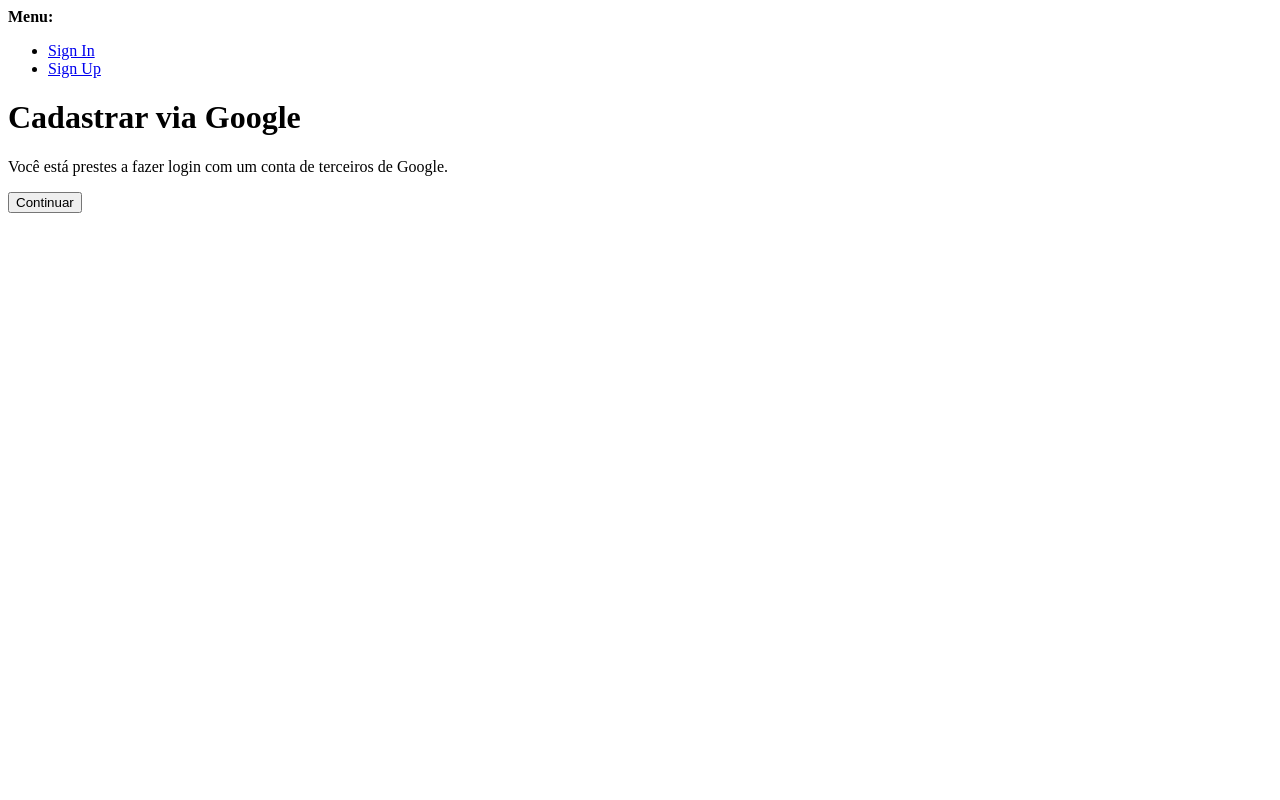
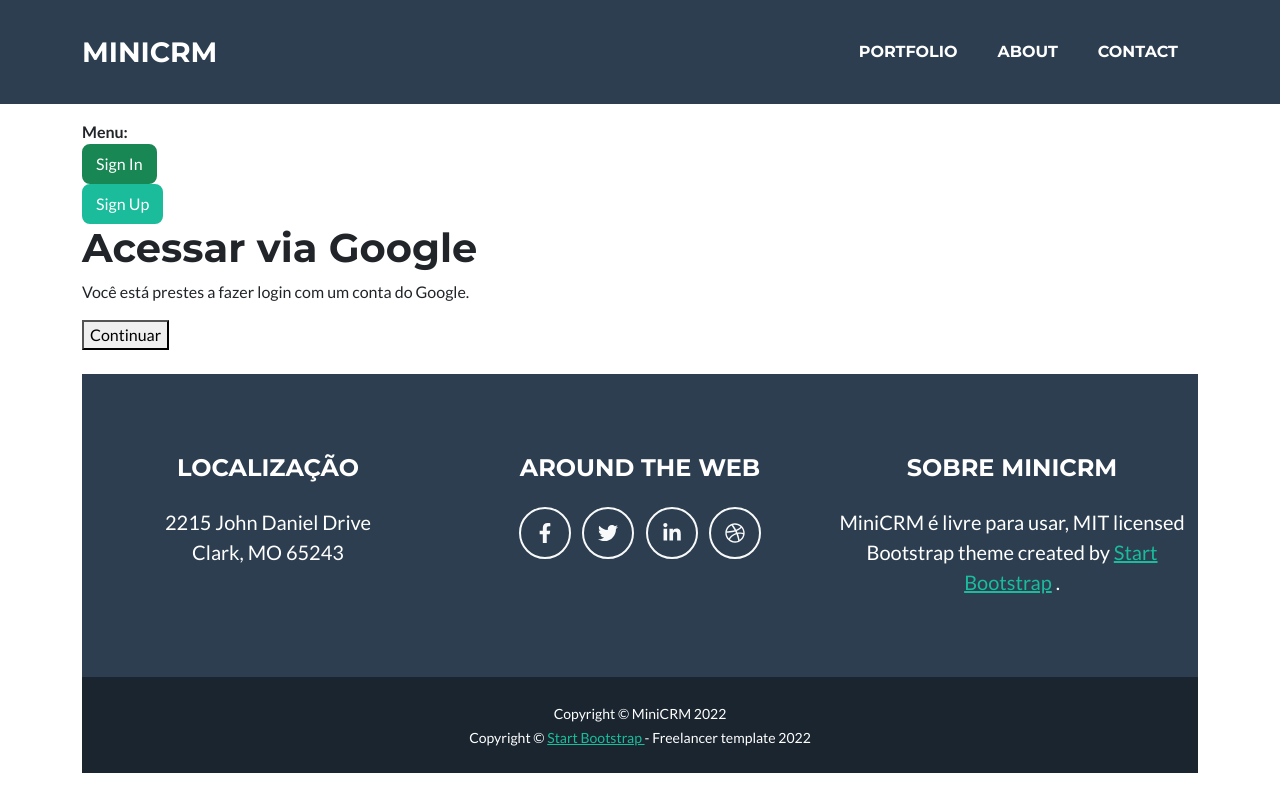
Before and after one commit to wmfinamore/govmicro-crm, a Django app: page /accounts/google/login/ in a window 1280 px wide. Run offline with Django 3.2, Linux system fonts and the light colour scheme; parts of the project's set-up code (start-up, migrations or seed data) failed here and were passed over; some libraries are stand-ins or nearby versions.

Commit message:
Refactoring the layout to use the same base for social account

```diff
--- a/templates/socialaccount/base.html
+++ b/templates/socialaccount/base.html
@@ -1,12 +1,53 @@
+{% load static %}
 
 <!DOCTYPE html>
+
 <html>
   <head>
+    <meta charset="UTF-8">
+    <meta name="viewport"
+          content="width=device-width, user-scalable=no, initial-scale=1.0, maximum-scale=1.0, minimum-scale=1.0">
+    <meta http-equiv="X-UA-Compatible" content="ie=edge">
+    <link rel="icon" type="image/x-icon" href="{% static 'freelancer/assets/favicon.ico' %}">
+    <!--Font Awesome icons-->
+    <script src="https://use.fontawesome.com/releases/v6.1.0/js/all.js" crossorigin="anonymous"></script>
+    <!--Google fonts-->
+    <link href="https://fonts.googleapis.com/css?family=Montserrat:400,700" rel="stylesheet" type="text/css" />
+    <link href="https://fonts.googleapis.com/css?family=Lato:400,700,400italic,700italic" rel="stylesheet" type="text/css" />
+    <!--Core theme CSS (includes Bootstrap)-->
+    <link href="{% static 'freelancer/css/styles.css' %}" rel="stylesheet">
     <title>{% block head_title %}{% endblock %}</title>
     {% block extra_head %}
     {% endblock %}
   </head>
   <body>
+    <div class="container">
+        {% block menu %}
+        <!-- Navigation-->
+        <nav class="navbar navbar-expand-lg bg-secondary text-uppercase fixed-top" id="mainNav">
+            <div class="container">
+                <a class="navbar-brand" href="#page-top">MiniCRM</a>
+                <button class="navbar-toggler text-uppercase font-weight-bold bg-primary text-white rounded"
+                        type="button" data-bs-toggle="collapse" data-bs-target="#navbarResponsive"
+                        aria-controls="navbarResponsive" aria-expanded="false" aria-label="Toggle navigation">
+                    Menu
+                    <i class="fas fa-bars"></i>
+                </button>
+                <div class="collapse navbar-collapse" id="navbarResponsive">
+                    <ul class="navbar-nav ms-auto">
+                        <li class="nav-item mx-0 mx-lg-1"><a class="nav-link py-3 px-0 px-lg-3 rounded"
+                                                             href="#portfolio">Portfolio</a></li>
+                        <li class="nav-item mx-0 mx-lg-1"><a class="nav-link py-3 px-0 px-lg-3 rounded"
+                                                             href="#about">About</a></li>
+                        <li class="nav-item mx-0 mx-lg-1"><a class="nav-link py-3 px-0 px-lg-3 rounded"
+                                                             href="#contact">Contact</a></li>
+                    </ul>
+                </div>
+            </div>
+        </nav>
+        <br>
+        {% endblock %}
+    </div>
     {% block body %}
 
         {% if messages %}
@@ -20,22 +61,76 @@
           </div>
         {% endif %}
 
-    <div>
+        <div class="container">
+          <br>
+          <br>
+          <br>
+          <br>
           <strong>Menu:</strong>
-      <ul>
             {% if user.is_authenticated %}
-        <li><a href="{% url 'account_email' %}">Alterar E-mail</a></li>
-        <li><a href="{% url 'account_logout' %}">Sign Out</a></li>
+              <div><a href="{% url 'account_email' %}">Alterar E-mail</a></div>
+              <div><a href="{% url 'account_logout' %}">Sign Out</a></div>
             {% else %}
-        <li><a href="{% url 'account_login' %}" class="btn btn-success">Sign In</a></li>
-        <li><a href="{% url 'account_signup' %}" class="btn btn-primary">Sign Up</a></li>
+              <div><a href="{% url 'account_login' %}" class="btn btn-success">Sign In</a></div>
+              <div><a href="{% url 'account_signup' %}" class="btn btn-primary">Sign Up</a></div>
             {% endif %}
-      </ul>
         </div>
+      <div class="container">
         {% block content %}
         {% endblock %}
+      </div>
     {% endblock %}
+
     {% block extra_body %}
     {% endblock %}
+
   </body>
+  <br>
+  <div class="container">
+        {% block footer %}
+            <footer>
+                        <!-- Footer-->
+                <footer class="footer text-center">
+                    <div class="container">
+                        <div class="row">
+                            <!-- Footer Location-->
+                            <div class="col-lg-4 mb-5 mb-lg-0">
+                                <h4 class="text-uppercase mb-4">Localização</h4>
+                                <p class="lead mb-0">
+                                    2215 John Daniel Drive
+                                    <br />
+                                    Clark, MO 65243
+                                </p>
+                            </div>
+                            <!-- Footer Social Icons-->
+                            <div class="col-lg-4 mb-5 mb-lg-0">
+                                <h4 class="text-uppercase mb-4">Around the Web</h4>
+                                <a class="btn btn-outline-light btn-social mx-1" href="#!"><i class="fab fa-fw fa-facebook-f"></i></a>
+                                <a class="btn btn-outline-light btn-social mx-1" href="#!"><i class="fab fa-fw fa-twitter"></i></a>
+                                <a class="btn btn-outline-light btn-social mx-1" href="#!"><i class="fab fa-fw fa-linkedin-in"></i></a>
+                                <a class="btn btn-outline-light btn-social mx-1" href="#!"><i class="fab fa-fw fa-dribbble"></i></a>
+                            </div>
+                            <!-- Footer About Text-->
+                            <div class="col-lg-4">
+                                <h4 class="text-uppercase mb-4">Sobre MiniCRM</h4>
+                                <p class="lead mb-0">
+                                    MiniCRM é livre para usar, MIT licensed Bootstrap theme created by
+                                    <a href="http://startbootstrap.com">Start Bootstrap</a>
+                                    .
+                                </p>
+                            </div>
+                        </div>
+                    </div>
+                </footer>
+                <!-- Copyright Section-->
+                <div class="copyright py-4 text-center text-white">
+                    <div class="container"><small>Copyright &copy; MiniCRM 2022</small></div>
+                    <div class="container"><small>Copyright &copy; <a href="http://startbootstrap.com">
+                            Start Bootstrap
+                        </a> - Freelancer template 2022</small></div>
+                </div>
+            </footer>
+        {% endblock %}
+    </div>
+    <script src="{% static 'freelancer/js/scripts.js' %}"></script>
 </html>
--- a/templates/socialaccount/login.html
+++ b/templates/socialaccount/login.html
@@ -2,6 +2,10 @@
 {% load i18n %}
 
 {% block head_title %}{% trans "Sign In" %}{% endblock %}
+
+{% block extra_head %}
+
+{% endblock %}
 
 {% block content %}
   {% if process == "connect" %}
@@ -9,9 +13,9 @@
 
     <p>{% blocktrans with provider.name as provider %}Você está prestes a se conectar uma conta de terceiros do {{ provider }}.{% endblocktrans %}</p>
   {% else %}
-<h1>{% blocktrans with provider.name as provider %}Cadastrar via {{ provider }}{% endblocktrans %}</h1>
+    <h1>{% blocktrans with provider.name as provider %}Acessar via {{ provider }}{% endblocktrans %}</h1>
 
-<p>{% blocktrans with provider.name as provider %}Você está prestes a fazer login com um conta de terceiros de {{ provider }}.{% endblocktrans %}</p>
+    <p>{% blocktrans with provider.name as provider %}Você está prestes a fazer login com um conta do {{ provider }}.{% endblocktrans %}</p>
   {% endif %}
 
   <form method="post">
```
Lines whose indentation alone changed are shown as unchanged.
